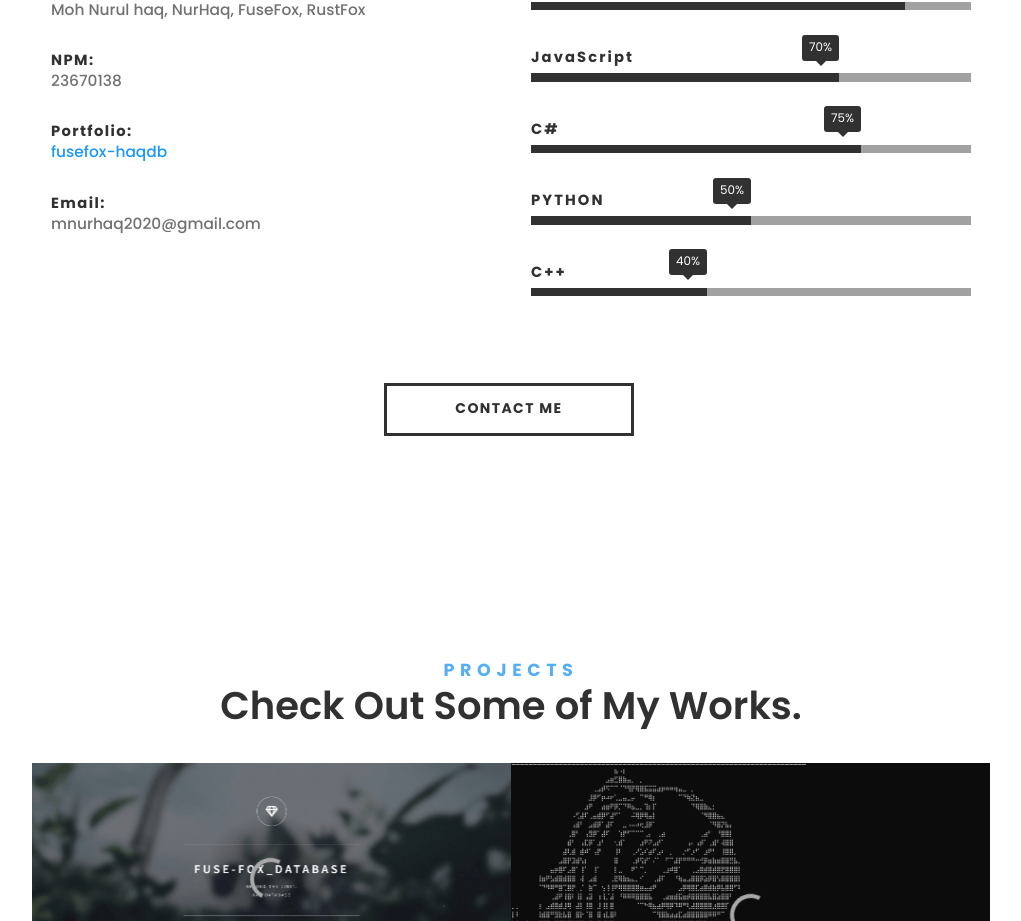
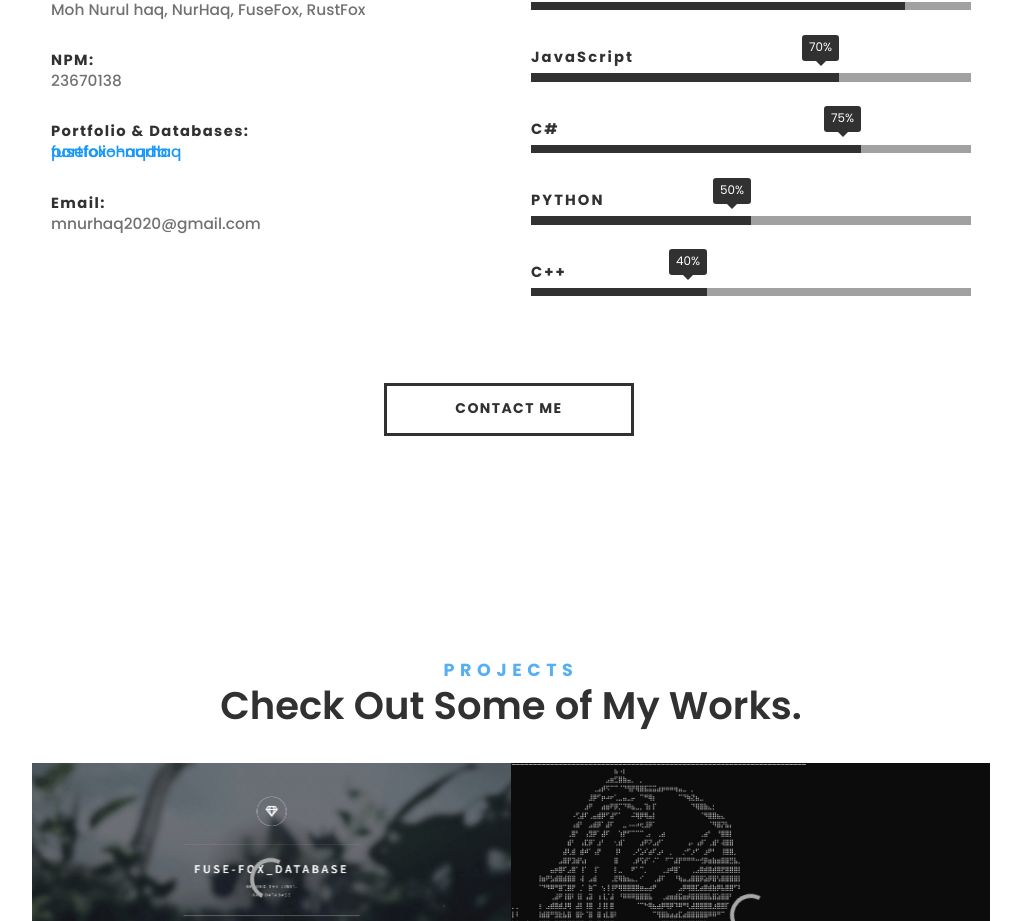
Before and after one commit to iRust7/portfolio-haq, a Next.js app: page / in a window 1280 px wide. Shown: the part 1120-2041 px from the top of the page, without its empty margins (129-1150 px from the left). Built offline with nearby package versions, Linux system fonts and the light colour scheme.

Commit message:
Update index.js

```diff
--- a/pages/index.js
+++ b/pages/index.js
@@ -157,8 +157,9 @@ export default function Index() {
                 <span>23670138</span>
               </li>
               <li>
-                <strong>Portfolio:</strong>
+                <strong>Portfolio & Databases:</strong>
                 <span><a href='https://fusefox-haqdb.vercel.app/'>fusefox-haqdb</a></span>
+                  <span><a href='https://portfolio-nurhaq.vercel.app/'>portfolio-nurhaq</a></span>
               </li>
               <li>
                 <strong>Email:</strong>
```
